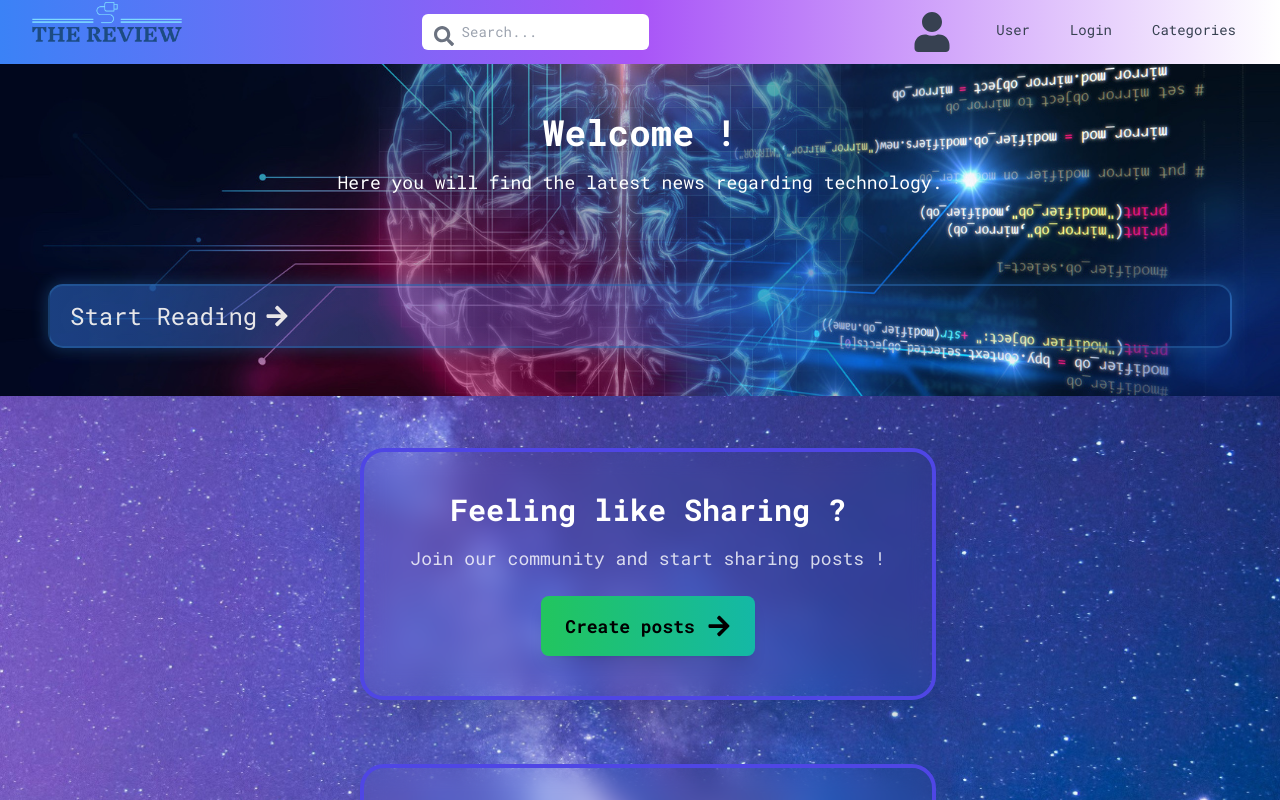
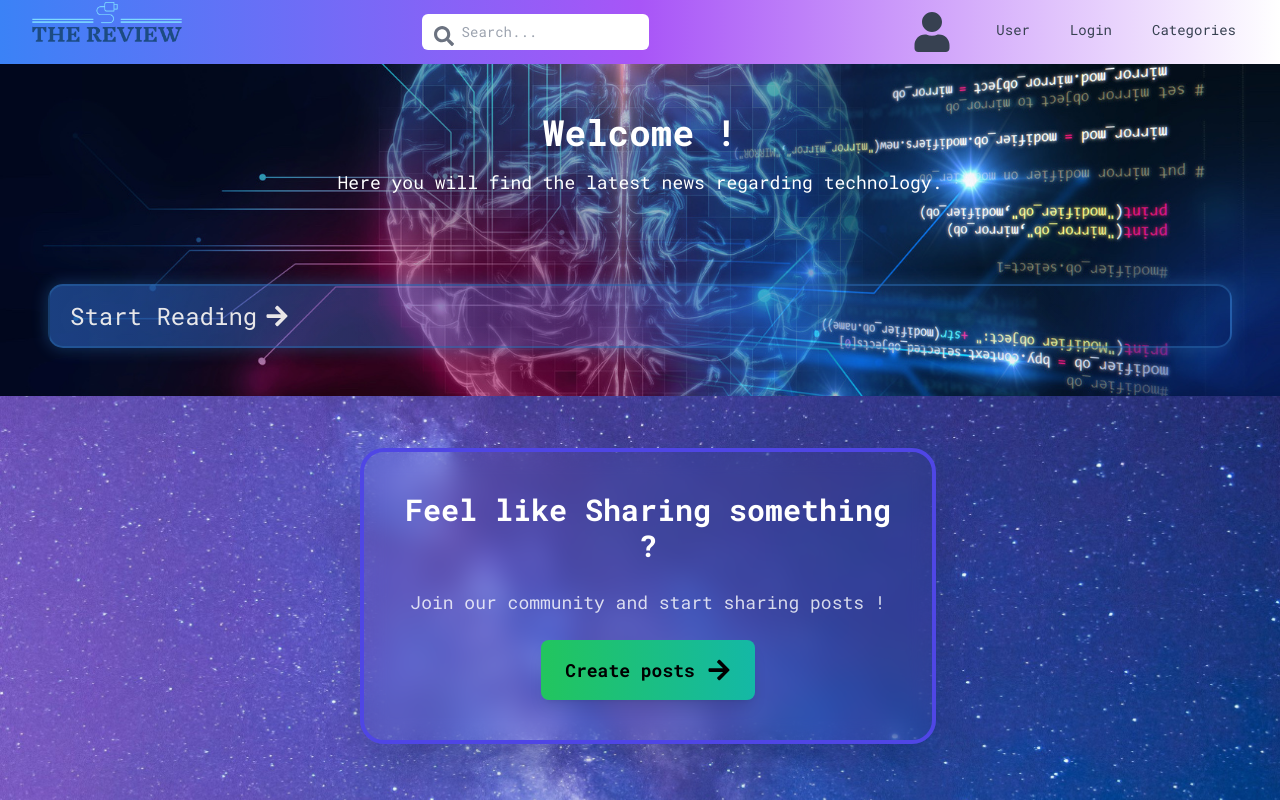
Before and after one commit to Marvindje/The-review-perso, a React (Vite) app in the folder frontend/: page / in a window 1280 px wide. Shown: the top 800 px of the page. Built offline with nearby package versions, Linux system fonts and the light colour scheme.

Commit message:
div mon profil

```diff
--- a/frontend/src/pages/Homepage.jsx
+++ b/frontend/src/pages/Homepage.jsx
@@ -69,7 +69,7 @@ function HomePage() {
                 transition={{ duration: 0.3 }}
             >
                 <div className="mx-auto text-center">
-                    <h2 className="font-bold text-3xl text-white mb-4">Feeling like Sharing ?</h2>
+                    <h2 className="font-bold text-3xl text-white mb-6">Feel like Sharing something ?</h2>
                     <p className="text-lg text-white mb-6 opacity-80">Join our community and start sharing posts !</p>
                     <motion.div
                         whileHover={{ scale: 1.1 }}
```
